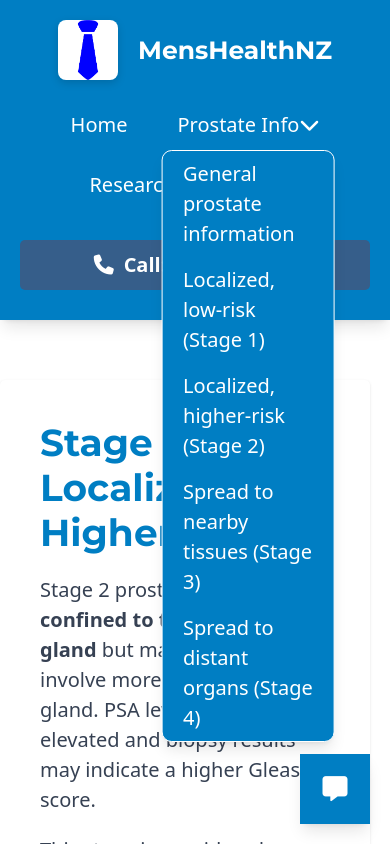
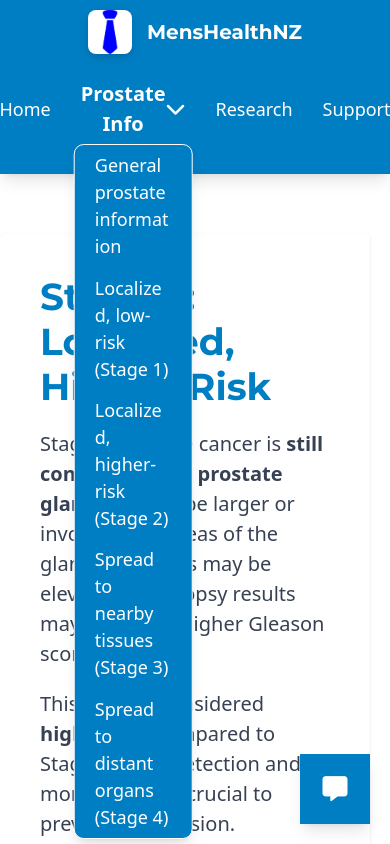
Before and after one commit to Soulstrikes/menshealthnz, a website: page src/Stages/prostateStage2.html in a window 390 px wide. Both pictures are taken after a click on the button "Prostate Info". Shown: the top 844 px of the page. Drawn offline with nearby package versions, Linux system fonts and the light colour scheme.

Commit message:
fixed mobile navbars

```diff
--- a/src/Stages/prostateStage2.html
+++ b/src/Stages/prostateStage2.html
@@ -27,30 +27,25 @@
 
       <!-- Information dropdown -->
       <div class="relative">
-          <button id="infoBtn" class="flex items-center gap-1 text-white py-2 px-4 rounded hover:bg-blue-950 hover:bg-opacity-20 transition">
+        <button id="infoBtn" class="flex items-center gap-1 text-white py-2 px-4 rounded hover:bg-blue-950 hover:bg-opacity-20 transition font-bold">
           Prostate Info <i class="fa fa-chevron-down text-xs"></i>
         </button>
 
         <ul id="infoDropdown" class="absolute left-0 mt-1 w-56 bg-honolulu-blue text-white rounded-lg shadow-lg hidden z-50 border border-blue-800">
           <li>
-              <a href="../information.html" class="block w-full py-[0.4em] px-[1em] hover:bg-blue-950 hover:bg-opacity-50 border-b border-blue-700 transition-colors duration-150">
-                General prostate information</a>
+            <a href="../information.html" class="block px-4 py-1 hover:bg-blue-950 hover:bg-opacity-50 rounded border-b border-blue-700">General prostate information</a>
           </li>
           <li>
-              <a href="prostateStage1.html" class="block w-full py-[0.4em] px-[1em] hover:bg-blue-950 hover:bg-opacity-50 border-b border-blue-700 transition-colors duration-150">
-                Localized, low-risk (Stage 1)</a>
+            <a href="prostateStage1.html" class="block px-4 py-1 hover:bg-blue-950 hover:bg-opacity-50 rounded border-b border-blue-700">Localized, low-risk (Stage 1)</a>
           </li>
           <li>
-              <a href="prostateStage2.html" class="block w-full py-[0.4em] px-[1em] hover:bg-blue-950 hover:bg-opacity-50 border-b border-blue-700 transition-colors duration-150">
-                Localized, higher-risk (Stage 2)</a>
+            <a href="prostateStage2.html" class="block px-4 py-1 hover:bg-blue-950 hover:bg-opacity-50 rounded border-b border-blue-700">Localized, higher-risk (Stage 2)</a>
           </li>
           <li>
-              <a href="prostateStage3.html" class="block w-full py-[0.4em] px-[1em] hover:bg-blue-950 hover:bg-opacity-50 border-b border-blue-700 transition-colors duration-150">
-                Spread to nearby tissues (Stage 3)</a>
+            <a href="prostateStage3.html" class="block px-4 py-1 hover:bg-blue-950 hover:bg-opacity-50 rounded border-b border-blue-700">Spread to nearby tissues (Stage 3)</a>
           </li>
           <li>
-              <a href="prostateStage4.html" class="block w-full py-[0.4em] px-[1em] hover:bg-blue-950 hover:bg-opacity-50 transition-colors duration-150">
-                Spread to distant organs (Stage 4)</a>
+            <a href="prostateStage4.html" class="block px-4 py-1 hover:bg-blue-950 hover:bg-opacity-50 rounded">Spread to distant organs (Stage 4)</a>
           </li>
         </ul>
       </div>
@@ -60,7 +55,7 @@
     </nav>
 
     <!-- Call to Action -->
-      <a href="tel:0800-660-800" class="flex items-center gap-2 bg-steel-blue py-2 px-4 rounded font-semibold hover:bg-blue-950 hover:bg-opacity-10 transition">
+    <a href="tel:0800-660-800" class="hide-on-mobile flex items-center gap-2 bg-steel-blue py-2 px-4 rounded font-semibold hover:bg-blue-950 hover:bg-opacity-10 transition">
       <i class="fa fa-phone"></i> Call: 0800 66 0800
     </a>
 
--- a/style/style.css
+++ b/style/style.css
@@ -607,6 +607,10 @@ footer {
     margin-bottom: 0.5rem;
   }
 
+  .hide-on-mobile {
+    display: none;
+  }
+
   header nav {
     width: 100%;
     justify-content: center;
@@ -737,3 +741,49 @@ footer {
     padding-left: 0;
   }
 }
+
+/* Smaller header logo and title on mobile */
+@media screen and (max-width: 640px) {
+  /* Logo and title */
+  header .header-logo {
+    width: 2.2rem;  /* smaller logo */
+    height: auto;
+  }
+
+  header .font-bold {
+    font-size: 1rem; /* smaller title text */
+  }
+
+  /* Nav adjustments */
+  header nav {
+    gap: 0.5rem;       /* smaller gap between links */
+    flex-wrap: nowrap;  /* keep nav in one line */
+    font-size: 0.9rem;  /* smaller font for links */
+    width: auto;        /* shrink nav to content width */
+  }
+
+  header nav a,
+  header nav button {
+    padding: 0.25rem 0.5rem; /* smaller padding */
+  }
+
+  /* Reduce gap between logo and nav */
+  header > .max-w-6xl > div.flex.items-center.gap-4 {
+    gap: 0.75rem; /* smaller space between logo/title and nav */
+  }
+
+  /* Ensure dropdown fits */
+  #infoDropdown {
+    width: 180px;  /* smaller width */
+  }
+
+  /* Header padding */
+  header {
+    padding: 0.5rem 1rem; /* smaller top/bottom padding */
+  }
+
+  /* Keep call-to-action hidden */
+  .hide-on-mobile {
+    display: none !important;
+  }
+}
```
Also changed, not shown: index.html (+3 -1 lines), src/Stages/prostateStage1.html (+8 -12 lines), src/Stages/prostateStage3.html (+7 -12 lines), src/Stages/prostateStage4.html (+7 -12 lines), src/information.html (+9 -14 lines), src/research.html (+8 -13 lines), src/support.html (+8 -12 lines). Lines whose indentation alone changed are shown as unchanged.
